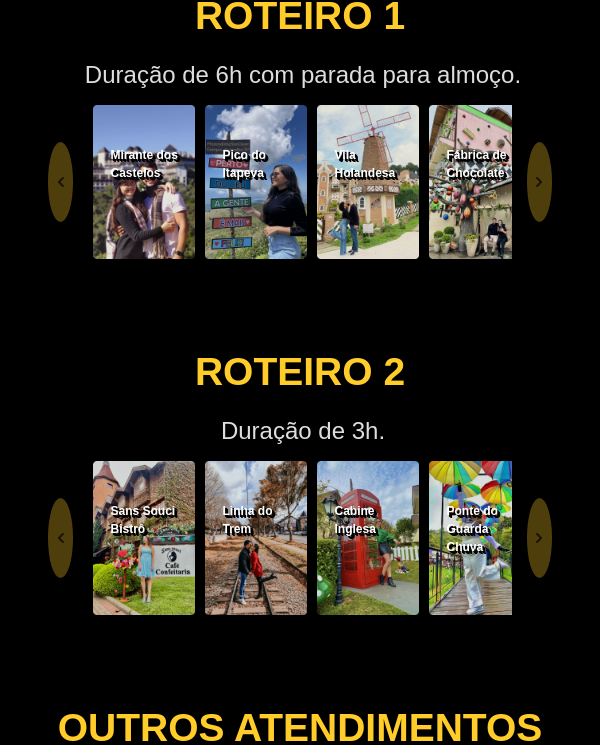
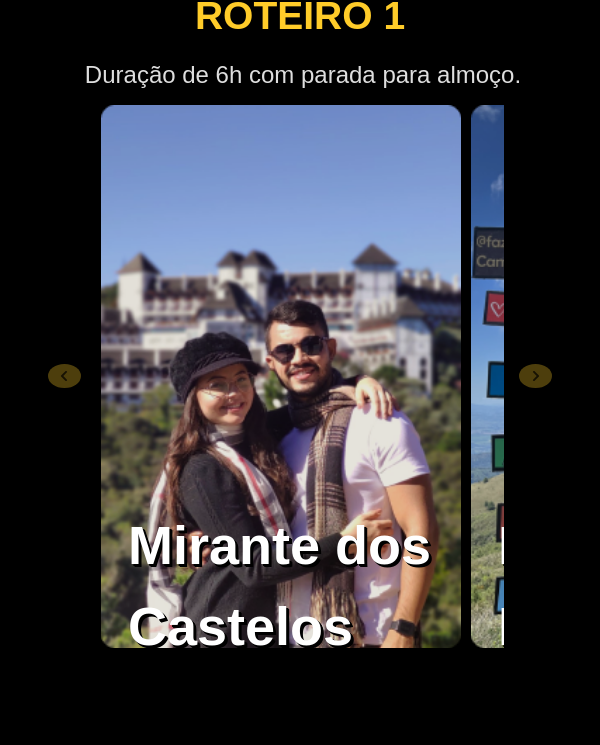
Before and after one commit to LeandroLFE/SS-CAMPOS, a React (Vite) app: page /inicio in a window 600 px wide. Shown: the part 1927-2672 px from the top of the page. Built offline with nearby package versions, Linux system fonts and the light colour scheme.

Commit message:
teste responsivo carroussel

```diff
--- a/src/Components/Main/Carousel.css
+++ b/src/Components/Main/Carousel.css
@@ -128,7 +128,30 @@
 }
 
 @media (min-width: 481px) and (max-width: 767px) {
+  .slide img {
+    width: 60vw;
+  }
 
+  .slide-title {
+    font-size: 9vw;
+    padding: 0 0 40px 20px ;
+  }
+
+  .slide:hover .slide-title {
+    font-size: 9vw;
+    padding: 0 0 40px 20px ;
+  }
+
+  .arrow {
+    height: 3vh;
+    width: 8%;
+  }
+
+  .arrow:hover {
+    color: rgba(255, 204, 41, 1);
+    height: 4vh;
+    width: 10%;
+  }
 }
 
 /* Tablets */
```
